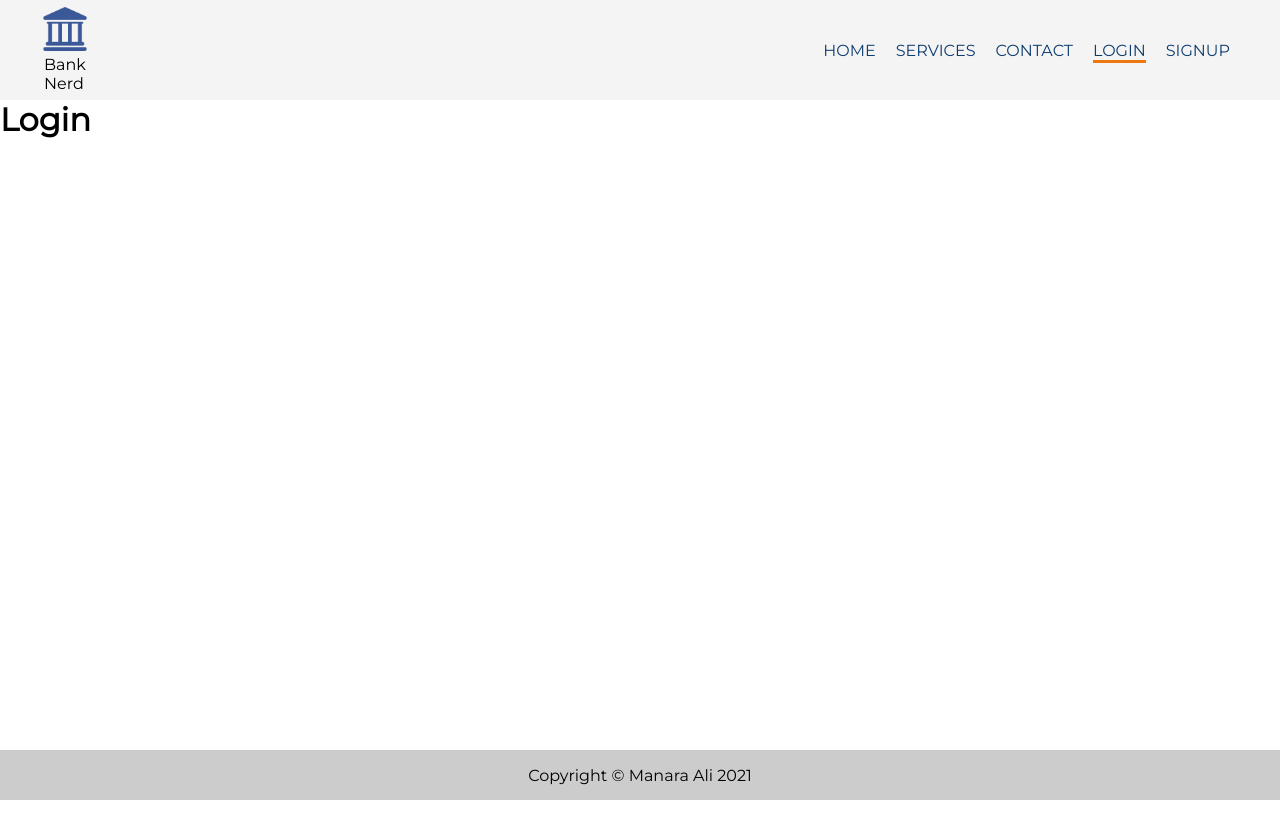
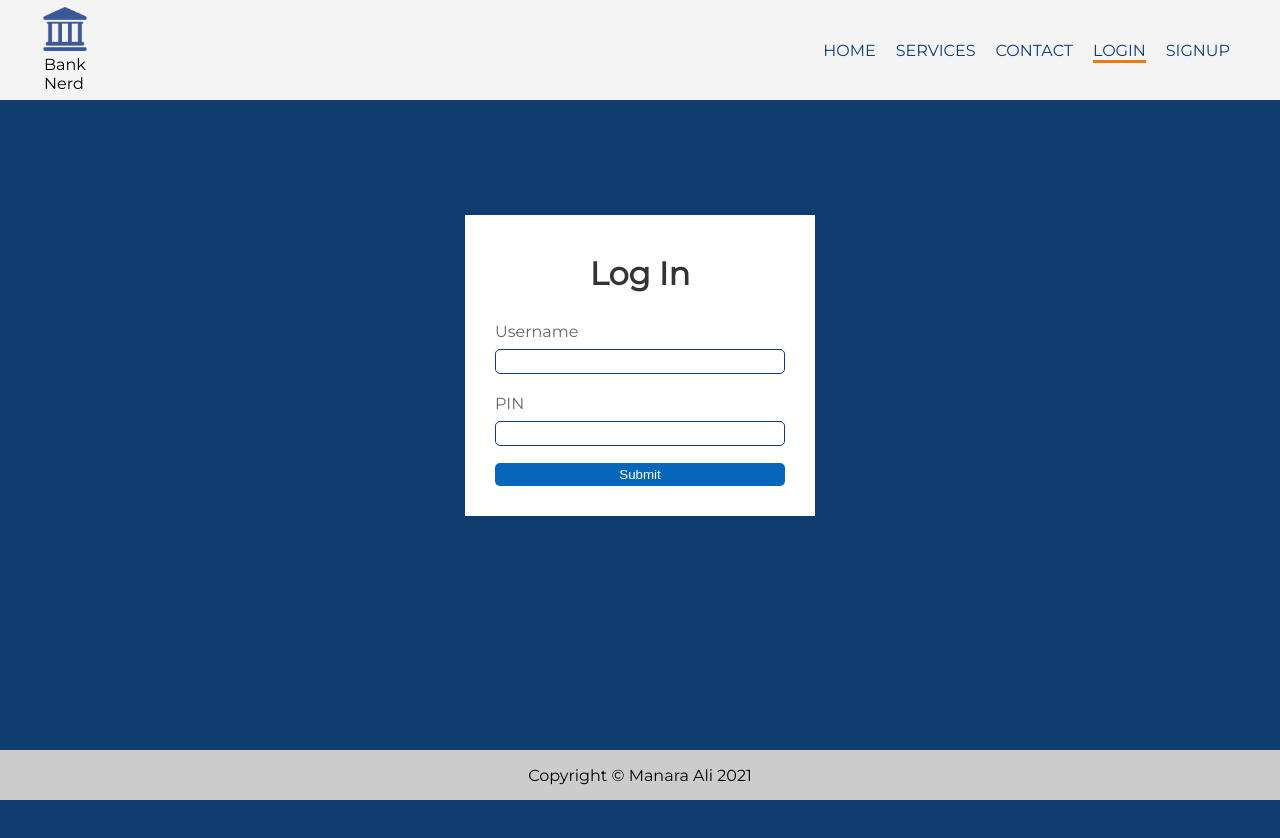
Before and after one commit to Manara-Ali/banking-app, a React (Create React App) app in the folder jsx/: page /login in a window 1280 px wide. Shown: the top 838 px of the page. Before the commit the page ends 800 px from the top, so only its background shows below. Built offline with nearby package versions, Linux system fonts and the light colour scheme.

Commit message:
Create a login form

```diff
--- a/jsx/src/components/login/index.jsx
+++ b/jsx/src/components/login/index.jsx
@@ -5,9 +5,36 @@ import React from "react";
 
 // 3. CREATE A FUNCTION BASED COMPONENT
 const Login = () => {
+  // Handles form submission
+  const handleSubmit = (e) => {
+    e.preventDefault();
+  };
   return (
-    <div>
-      <h1>Login</h1>
+    <div id="container">
+      <br />
+      <br />
+      <br />
+      <br />
+      <div className="form-wrap">
+        <h1>Log In</h1>
+        <form>
+          <div className="form-group">
+            <label htmlFor="username">Username</label>
+            <input type="text" name="username" id="username" />
+          </div>
+          <div className="form-group">
+            <label htmlFor="pin">PIN</label>
+            <input type="text" name="pin" id="pin" />
+          </div>
+          <button
+            onClick={(e) => {
+              return handleSubmit(e);
+            }}
+          >
+            Submit
+          </button>
+        </form>
+      </div>
     </div>
   );
 };
```
